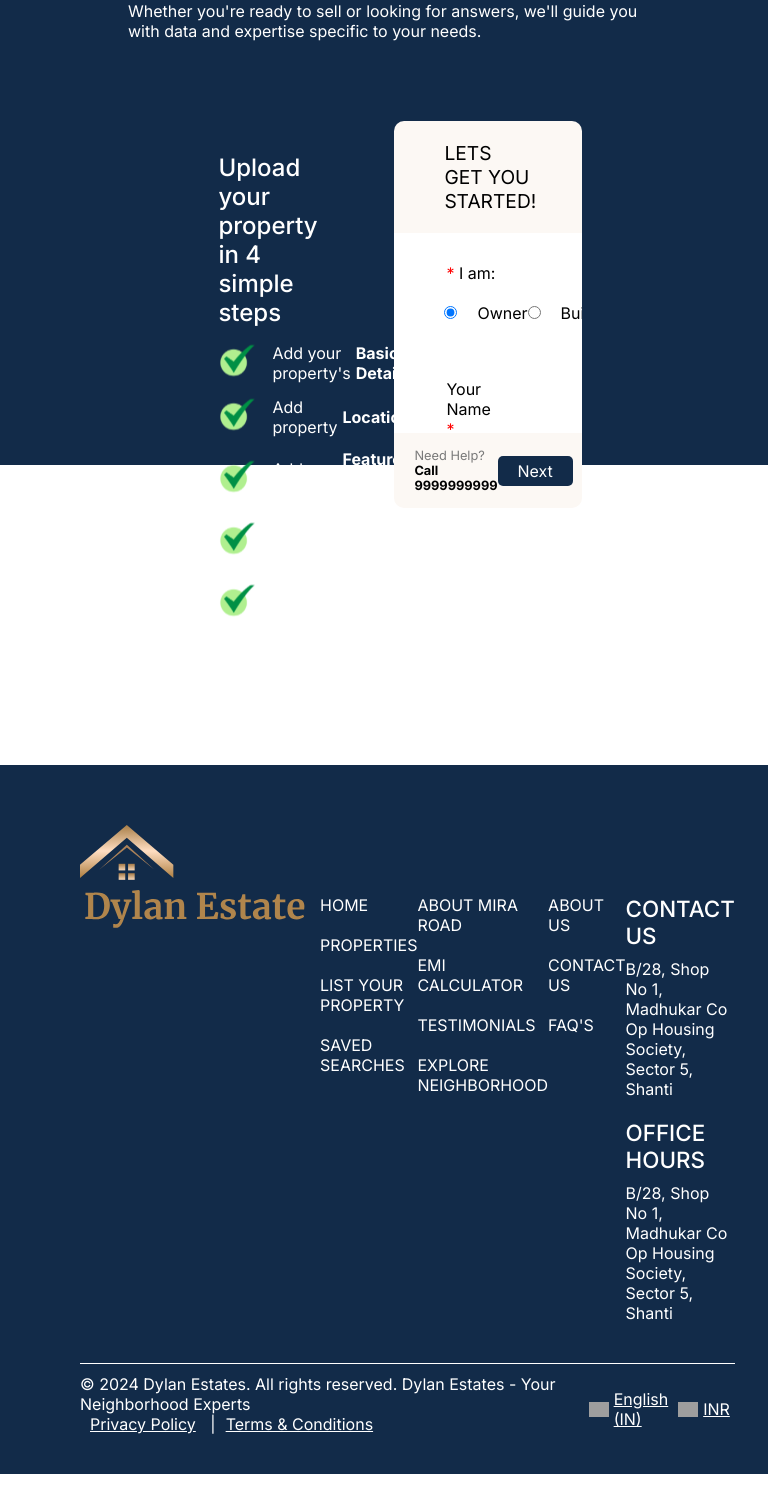
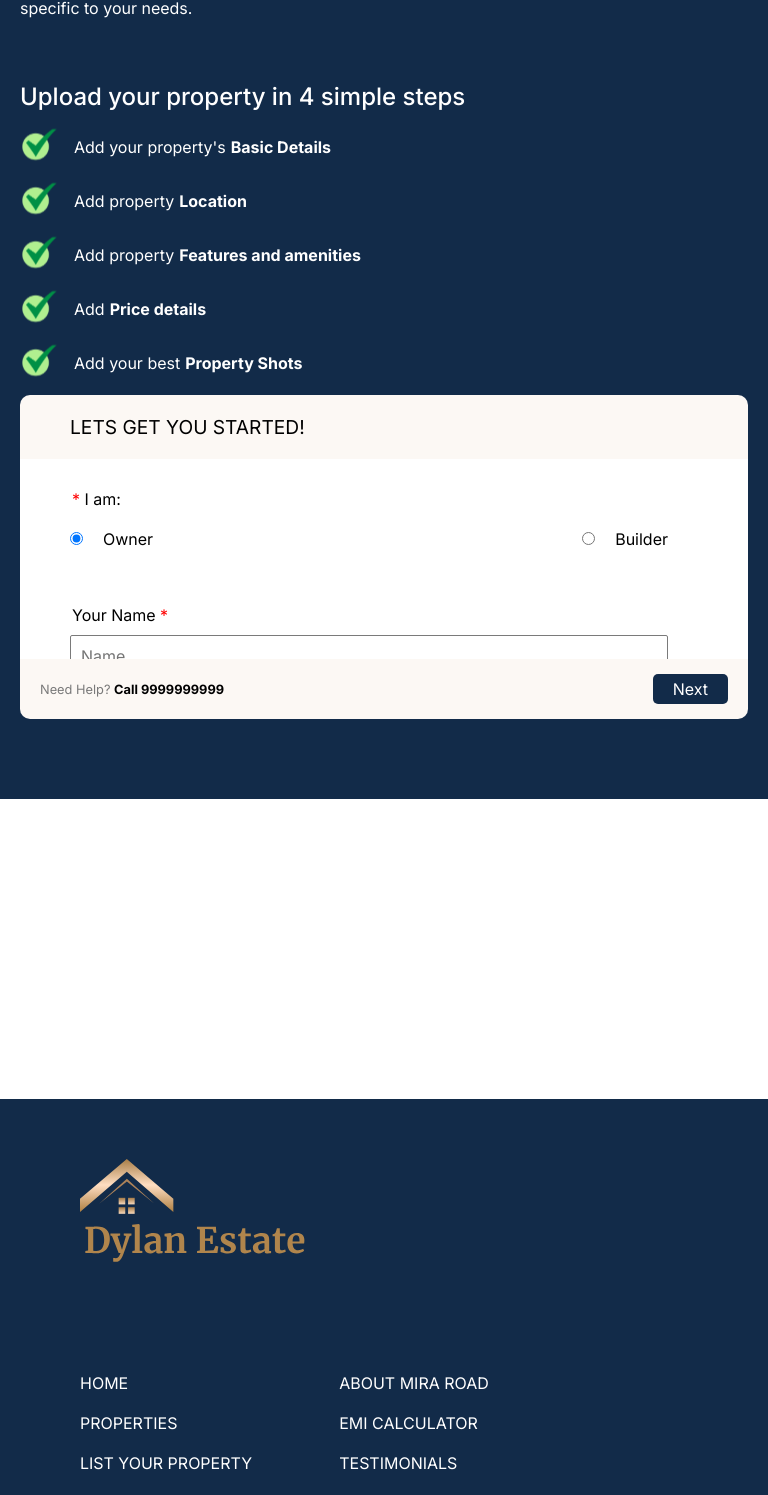
Before and after one commit to RitikRG/DylanEstate, a React (Create React App) app: page / in a window 768 px wide. Shown: the part 240-1735 px from the top of the page. Before the commit the page ends 1714 px from the top, so only its background shows below. Built offline with nearby package versions, Linux system fonts and the light colour scheme; grey boxes are pictures that could not be loaded.

Commit message:
Responsive v1

```diff
--- a/src/components/ListYourProperty.js
+++ b/src/components/ListYourProperty.js
@@ -17,11 +17,82 @@ import ExploreNeighbourhood from "./ExploreNeighbourhood";
 
 const ListYourProperty =()=>{
 
+    // Form sections nav and control start
+
     const [curTab, setCurTab] = useState(1);
 
+    const setNavClass =(curTab, tabNum)=>{
+        if(curTab==tabNum){
+            return 'active-tab';
+        }else if(curTab<tabNum){
+            return 'non-active-tab';
+        }else{
+            return 'completed-tab';
+        }
+    }
+
+    const [formSectionClass, setFormSectionClass]=useState(['','sub-form','hide','hide','hide','hide'])
+
+    const updateFormSection=(formSectionClass)=>{
+        console.log(curTab);
+        for(let i=1;i<6;i++){
+            if(i==curTab+1){
+                formSectionClass[i]='sub-form';
+            }else{
+                formSectionClass[i]='hide';
+            }
+        }
+        return formSectionClass;
+    }
+
+    const handleNext=()=>{
+        setCurTab(curTab+1);
+        setFormSectionClass(updateFormSection(formSectionClass));
+        // console.log(formSectionClass);
+    }
+
+    const handleNavClick=(e)=>{
+        let id = e.target.id;
+        let tab;
+        switch(id){
+            case 'nav-1':
+                setCurTab(1);
+                tab=1;
+                break;
+            case 'nav-2':
+                setCurTab(2);
+                tab=2;
+                break;
+            case 'nav-3':
+                setCurTab(3);
+                tab=3;
+                break;
+            case 'nav-4':
+                setCurTab(4);
+                tab=4;
+                break;
+            case 'nav-5':
+                setCurTab(5);
+                tab=5;
+                break;
+        };
+
+        let newFormSectionClass=[];
+        for(let i=1;i<6;i++){
+            if(i==tab){
+                newFormSectionClass[i]='sub-form';
+            }else{
+                newFormSectionClass[i]='hide';
+            }
+        }
+        setFormSectionClass(newFormSectionClass)
+        // console.log(formSectionClass);
+    }
+    // end
+
+    // Selection related controls
+
     const [selections, setSelections]=SelectionList();
-
-    const [showMaintainance, setShowMaintainance] = useState('hide');
 
     const updateSelection=(e, selections)=>{
         selections[e.target.name]= e.target.value;
@@ -62,71 +133,8 @@ const ListYourProperty =()=>{
         setSelections(updatePhotoSelection(e,selections));
     };
 
-    const setNavClass =(curTab, tabNum)=>{
-        if(curTab==tabNum){
-            return 'active-tab';
-        }else if(curTab<tabNum){
-            return 'non-active-tab';
-        }else{
-            return 'completed-tab';
-        }
-    }
+    const [showMaintainance, setShowMaintainance] = useState('hide');
 
-    const [formSectionClass, setFormSectionClass]=useState(['','sub-form','hide','hide','hide','hide'])
-
-    const updateFormSection=(formSectionClass)=>{
-        console.log(curTab);
-        for(let i=1;i<6;i++){
-            if(i==curTab+1){
-                formSectionClass[i]='sub-form';
-            }else{
-                formSectionClass[i]='hide';
-            }
-        }
-        return formSectionClass;
-    }
-    const handleNext=()=>{
-        setCurTab(curTab+1);
-        setFormSectionClass(updateFormSection(formSectionClass));
-        // console.log(formSectionClass);
-    }
-    const handleNavClick=(e)=>{
-        let id = e.target.id;
-        let tab;
-        switch(id){
-            case 'nav-1':
-                setCurTab(1);
-                tab=1;
-                break;
-            case 'nav-2':
-                setCurTab(2);
-                tab=2;
-                break;
-            case 'nav-3':
-                setCurTab(3);
-                tab=3;
-                break;
-            case 'nav-4':
-                setCurTab(4);
-                tab=4;
-                break;
-            case 'nav-5':
-                setCurTab(5);
-                tab=5;
-                break;
-        };
-
-        let newFormSectionClass=[];
-        for(let i=1;i<6;i++){
-            if(i==tab){
-                newFormSectionClass[i]='sub-form';
-            }else{
-                newFormSectionClass[i]='hide';
-            }
-        }
-        setFormSectionClass(newFormSectionClass)
-        // console.log(formSectionClass);
-    }
     const [propTypeSelectionClass, setpropTypeSelectionClass]=useState(['hide','hide'])
     const handlePropChange=(e)=>{
         if(e.target.value=='Residential'){
@@ -145,11 +153,20 @@ const ListYourProperty =()=>{
             setShowMaintainance('hide');
         }
     }
+    const [forSale,setForSale]=useState(false);
+    const handleSale=(e)=>{
+        setForSale(true);
+        handleSelections(e);
+    }
+    // End
 
+    // The bell icon on the page can be used to log the current selection
     const printSelection=()=>{
         console.log(selections);
         console.log(forSale);
     }
+
+    // Overlay start
 
     const [overlayVisible, setOverlayVisible] = useState('hide');
 
@@ -163,7 +180,10 @@ const ListYourProperty =()=>{
         };
     }
 
+    // End
+
     const [containerSymbol, setContainerSymbol] = useState('listPropertyContainer');
+
     const finalSubmit=()=>{
         setContainerSymbol('hide');
         setOverlayVisible('hide');
@@ -178,6 +198,9 @@ const ListYourProperty =()=>{
         setOverlayVisible('hide');
         setConfirmationPage('hide');
     }
+
+    // Preview page start
+
     const [previewPage, setPreviewPage] = useState('hide');
 
     const amenitiesContainer = document.getElementById('property-amenities-container');
@@ -187,15 +210,7 @@ const ListYourProperty =()=>{
         const amenitiesList = selections['amenities'];
         amenitiesList.forEach(element=>{amenitiesContainer.appendChild(element)});
     }
-    const [forSale,setForSale]=useState(false);
-    const handleSale=(e)=>{
-        setForSale(true);
-        handleSelections(e);
-    }
 
-    const showPreviewPage =()=>{
-        console.log(selections);
-    }
 
     const [currentImage, setCurrentImage] = useState(0);
     const images =[];
@@ -210,6 +225,8 @@ const ListYourProperty =()=>{
     const prevImage = () => {
         setCurrentImage((prevImage) => (prevImage - 1 + images.length) % images.length);
     };
+
+    // end
 
     return(
         <>
--- a/src/components/SellerHomepage.js
+++ b/src/components/SellerHomepage.js
@@ -25,6 +25,7 @@ const SellerHomepage=()=>{
     const handlePhoneNumber=(e)=>{
         setPhoneNumber(e.target.value);
     }
+
     return(
         <div className="sellerContainer">
             <div className="upper-section">
@@ -346,7 +347,7 @@ const SellerHomepage=()=>{
                 </div>
             </div>
 
-    </div>
+        </div>
     )
 }
 
--- a/src/css/featuresDetails.css
+++ b/src/css/featuresDetails.css
@@ -99,3 +99,13 @@
     }
 
   }
+
+
+/* Responsive css */
+
+/* For mobile and tablets devices */
+@media (max-width: 1150px) {
+  #features-form {
+    grid-template-columns: 1fr 1fr 1fr;
+  }
+}
--- a/src/css/footer.css
+++ b/src/css/footer.css
@@ -70,3 +70,32 @@
 .footer .bottom .language-currency img {
     margin-right: 5px;
 }
+/* Responsive design */
+
+/* For mobile and tablet devices */
+@media (max-width: 1150px) {
+    .footer{
+        column-gap: 40px;
+    }
+    .footer .logo {
+        grid-column-start: 1;
+        grid-column-end: 6;
+    }
+    .footer .column {
+        grid-column: span 2;
+    }
+    .footer .bottom {
+        display: block;
+        text-align: center;
+    }
+    .footer .bottom .language-currency{
+        margin-top: 10px;
+    }
+}
+
+
+/* For desktops */
+@media (min-width: 1150px) {
+
+
+}
--- a/src/css/listYourProperty.css
+++ b/src/css/listYourProperty.css
@@ -18,6 +18,7 @@
     display: flex;
     justify-content: space-between;
     p{
+      flex-grow: 1;
       padding: 30px;
       font-size: 0.9rem;
       text-align: center;
@@ -110,11 +111,39 @@
 }
 
 
-
-
-
-
-
 .hide{
   display: none!important;
 }
+
+/* Responsive css */
+
+/* For mobile devices */
+@media (max-width: 1150px) {
+
+  .notification-holder{
+    margin-bottom: 40px;
+  }
+  .listPropertyContainer{
+    width: 95%;
+    max-width: 600px;
+    margin-left: 0%;
+    margin: auto;
+    transform: translateX(0%);
+  }
+  .listPropertyContainer .lp-nav{
+    p{
+      padding: 20px 5px;
+      font-size: 0.7rem;
+    }
+  }
+}
+
+/* For tablets */
+@media (min-width: 768px) and (max-width: 1150px) {
+  .listPropertyContainer .lp-nav{
+    p{
+      padding: 20px 10px;
+      font-size: 0.8rem;
+    }
+  }
+}
--- a/src/css/sellerHomePage.css
+++ b/src/css/sellerHomePage.css
@@ -4,6 +4,7 @@
     background-color: var(--primary-bg);
     padding: 4rem 8rem;
     color: #fff;
+    padding-bottom: 200px;
   }
 
   .sellerContainer .upper-section{
@@ -189,3 +190,61 @@
       }
     }
   }
+
+  /* Responsive Configuration */
+
+  /* For mobile devices */
+@media (max-width: 768px) {
+  .sellerContainer {
+    height: auto;
+    padding: 80px 20px;
+  }
+  .lower-section{
+    flex-direction: column;
+    padding: 0px!important;
+
+    .left-section{
+      width: 100%!important;
+      padding: 0px!important;
+    }
+    .right-section{
+      width: 100%;
+    }
+
+  }
+
+}
+
+/* For tablets */
+@media (min-width: 768px) and (max-width: 1150px) {
+  .sellerContainer {
+    height: auto;
+    padding: 80px 20px;
+
+  }
+  .upper-section{
+    max-width: 800px;
+    margin: auto;
+  }
+  .lower-section{
+    flex-direction: column;
+    padding: 0px!important;
+    max-width: 800px;
+    margin: auto;
+
+    .left-section{
+      width: 100%!important;
+      padding: 0px!important;
+    }
+    .right-section{
+      width: 100%;
+    }
+
+  }
+}
+
+/* For desktops */
+@media (min-width: 1150px) {
+
+
+}
```
Lines whose indentation alone changed are shown as unchanged.
